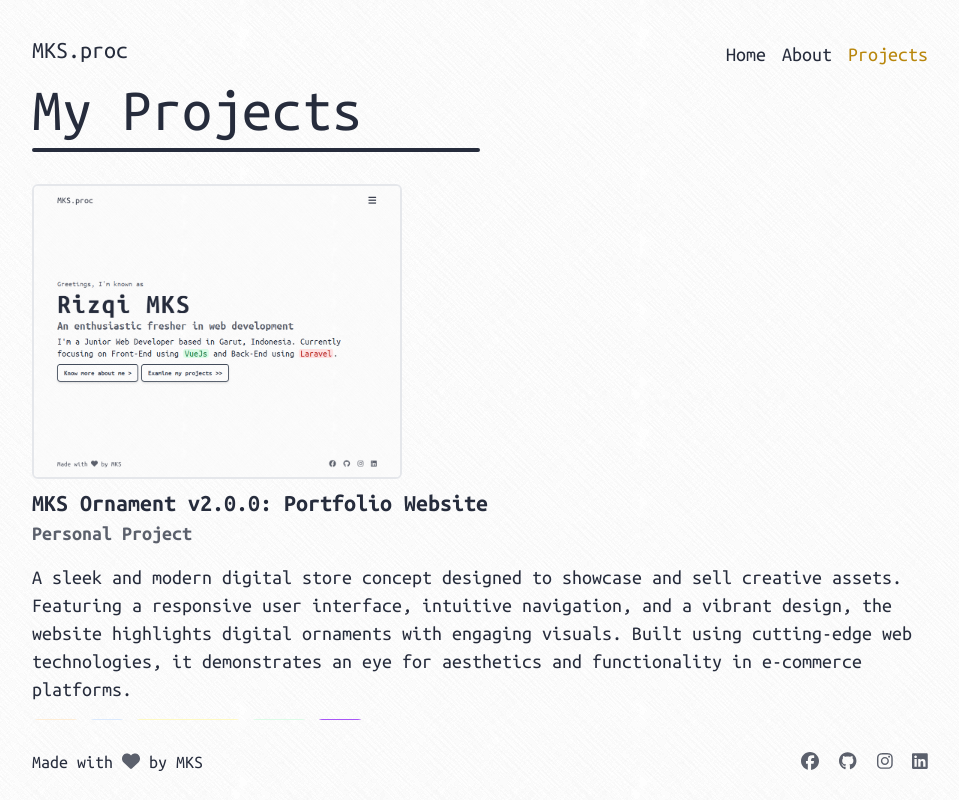
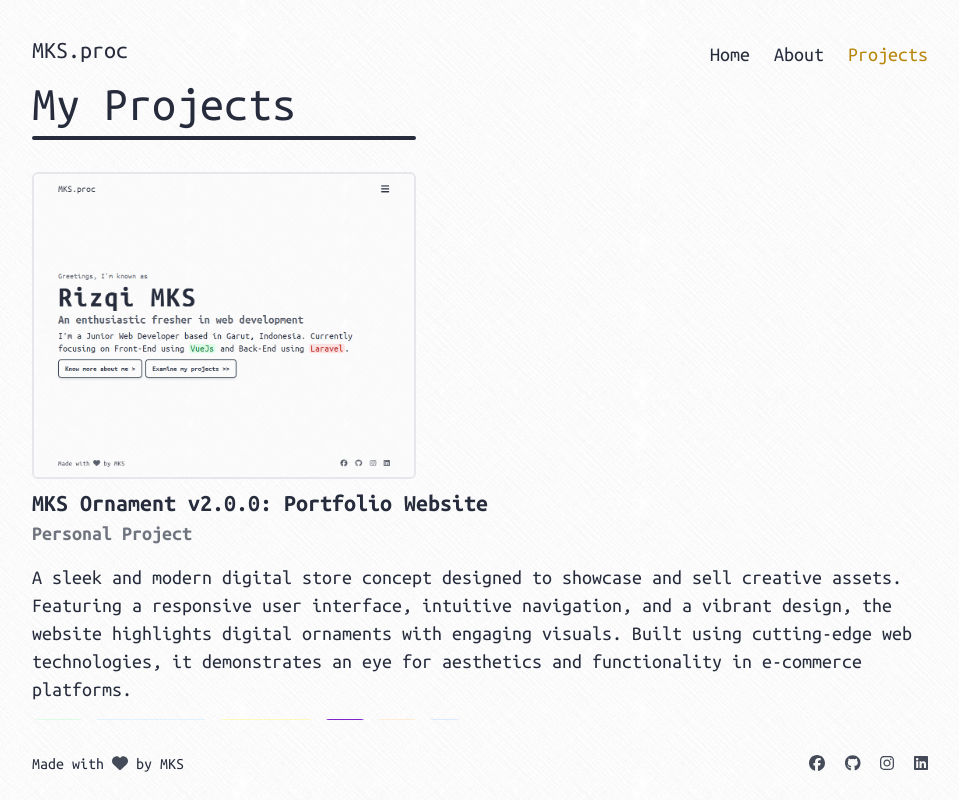
Before and after one commit to mksdesuyo/vuejs-ornament, a Vue app: page /project in a window 1280 px wide. Shown: the whole page, without its empty margins (160-1119 px from the left). Built offline with nearby package versions, Linux system fonts and the light colour scheme.

Commit message:
refactor: adjust font size

```diff
--- a/src/components/FooterApp.vue
+++ b/src/components/FooterApp.vue
@@ -1,11 +1,11 @@
 <template>
   <footer class="fixed bottom-0 left-0 right-0 z-40 px-8 pb-6 md:px-16 lg:px-48">
-    <div class="flex items-center justify-between text-xs xs:text-sm sm:text-lg">
+    <div class="flex items-center justify-between text-xs xs:text-sm sm:text-base">
       <p>
         Made with
         <font-awesome-icon
           :icon="['fas', 'heart']"
-          class="duration-150 ease-in-out opacity-75 hover:opacity-100 hover:text-red-500"
+          class="duration-150 ease-in-out opacity-85 hover:opacity-100 hover:text-red-500"
         />
         by MKS
       </p>
@@ -14,7 +14,7 @@
           <a :href="social.link" target="_blank" rel="noreferrer noopener"
             ><font-awesome-icon
               :icon="['fab', social.name]"
-              class="duration-150 ease-in-out opacity-75 hover:opacity-100"
+              class="duration-150 ease-in-out opacity-85 hover:opacity-100"
               :class="social.color"
           /></a>
         </li>
--- a/src/components/HeaderApp.vue
+++ b/src/components/HeaderApp.vue
@@ -7,7 +7,7 @@ import NavMenu from './NavMenu.vue';
     <nav class="flex items-center justify-between">
       <router-link
         to="/"
-        class="text-base font-medium duration-150 ease-in-out xs:text-lg md:text-2xl no-active max-lg:hover:ml-2"
+        class="text-base font-medium duration-150 ease-in-out xs:text-lg sm:text-2xl no-active max-lg:hover:ml-2"
         data-discover="true"
         aria-current="page"
         >MKS.proc</router-link
@@ -16,7 +16,7 @@ import NavMenu from './NavMenu.vue';
         <button @click="isOpen = !isOpen" class="grid w-auto lg:hidden">
           <font-awesome-icon
             :icon="isOpen ? ['fas', 'x'] : ['fas', 'bars']"
-            class="w-3 h-3 xs:w-4 xs:h-4 sm:w-5 sm:h-5 md:w-6 md:h-6"
+            class="w-3 h-3 xs:w-4 xs:h-4 sm:w-5 sm:h-5"
           />
         </button>
         <NavMenu :class="[isOpen ? 'right-8 md:right-16' : '-right-full']" />
--- a/src/components/NavMenu.vue
+++ b/src/components/NavMenu.vue
@@ -1,11 +1,11 @@
 <template>
   <ul
-    class="absolute flex flex-col w-2/6 gap-4 py-2 mt-2 text-sm text-right transition-all duration-500 ease-in-out max-lg:border-2 max-lg:rounded-md max-lg:shadow-md max-lg:px-4 max-lg:bg-crossword lg:flex-row lg:static top-10 border-gray-50 xs:text-base sm:text-lg md:text-xl lg:w-full text-gunmetal lg:border-none lg:shadow-none xs:top-11 md:top-14"
+    class="absolute flex flex-col w-2/6 gap-2 py-2 mt-2 text-sm text-right transition-all duration-500 ease-in-out max-lg:border-2 max-lg:rounded-md max-lg:shadow-md max-lg:px-4 max-lg:bg-crossword lg:flex-row lg:static top-10 border-gray-50 xs:text-base sm:text-lg md:text-xl lg:w-full text-gunmetal lg:border-none lg:shadow-none xs:top-11 md:top-14 lg:gap-6"
   >
     <li v-for="route in routes" :key="route.name">
       <router-link
         :to="route.path"
-        class="duration-150 ease-in-out max-lg:hover:mr-2"
+        class="duration-150 ease-in-out max-lg:hover:mr-2 lg:hover:underline"
         data-discover="true"
         aria-current="page"
         >{{ route.name }}</router-link
--- a/src/components/ProjectCard.vue
+++ b/src/components/ProjectCard.vue
@@ -4,21 +4,21 @@
       <img
         :src="image"
         :alt="`${title} preview image`"
-        class="w-10/12 border-2 border-gray-200 rounded-md xs:w-8/12 sm:w-7/12 lg:w-5/12"
+        class="border-2 border-gray-200 rounded-md w-44 xs:w-48 sm:w-96"
         @click="$emit('image-clicked', image)"
       />
       <div>
         <a :href="link" target="_blank" rel="noreferrer noopener">
-          <h2 class="text-base xs:text-lg sm:text-2xl">{{ title }}</h2>
+          <h2 class="text-base xs:text-lg sm:text-xl md:text-2xl">{{ title }}</h2>
         </a>
-        <p class="text-sm opacity-75 xs:text-base sm:text-xl">{{ project_type }}</p>
+        <p class="text-sm opacity-65 xs:text-base sm:text-lg md:text-xl">{{ project_type }}</p>
       </div>
     </header>
-    <p class="text-sm xs:text-base sm:text-xl">
+    <p class="text-sm xs:text-base sm:text-lg md:text-xl">
       {{ description }}
     </p>
     <footer class="flex flex-col gap-4">
-      <ul class="flex flex-wrap items-center gap-2 text-sm xs:text-base sm:text-xl">
+      <ul class="flex flex-wrap items-center gap-2 text-xs xs:text-sm sm:text-base md:text-lg">
         <li
           v-for="tech in techStack"
           :key="tech"
@@ -32,7 +32,7 @@
         :href="link"
         target="_blank"
         rel="noreferrer noopener"
-        class="px-4 py-2 text-xs font-bold text-gray-700 transition-all duration-200 ease-in-out border-2 border-gray-700 rounded-lg shadow-md xs:text-sm w-fit hover:bg-gray-700 hover:text-gray-50 sm:text-lg"
+        class="px-4 py-2 text-xs font-bold text-gray-700 transition-all duration-200 ease-in-out border-2 border-gray-700 rounded-lg shadow-md w-fit hover:bg-gray-700 hover:text-gray-50 xs:text-sm sm:text-base"
         >View Demo <font-awesome-icon :icon="['fas', 'arrow-up-right-from-square']"
       /></a>
     </footer>
@@ -80,7 +80,8 @@ export default {
         Leaflet: ['bg-lime-100', 'text-lime-700'],
         VueJs: ['bg-green-100', 'text-green-700'],
         Svelte: ['bg-orange-100', 'text-orange-700'],
-        Vite: ['bg-purple-500', 'text-yellow-400'],
+        Vite: ['bg-purple-700', 'text-yellow-300'],
+        'Tailwind CSS': ['bg-sky-100', 'text-sky-700'],
       };
       return techClasses[tech] || ['bg-gray-500', 'text-white'];
     },
--- a/src/views/AboutView.vue
+++ b/src/views/AboutView.vue
@@ -3,19 +3,19 @@
     class="grid gap-2 px-8 pt-2 pb-16 leading-5 h-dvh place-content-center xs:pt-4 md:pt-8 md:pb-20 md:px-16 lg:px-48"
   >
     <div>
-      <h1 class="pt-12 mb-2 text-3xl xs:text-4xl sm:text-5xl md:text-6xl">Who I am</h1>
-      <hr class="w-3/5 mb-2 border-2 rounded-md border-gunmetal sm:w-3/6 lg:w-2/6" />
+      <h1 class="pt-12 mb-2 text-3xl sm:text-4xl md:text-5xl">Who I am</h1>
+      <hr class="mb-2 border-2 rounded-md w-44 border-gunmetal md:w-72" />
     </div>
     <div class="pr-2 overflow-y-auto">
-      <p class="text-sm xs:text-base sm:text-xl md:text-2xl">
+      <p class="text-sm xs:text-base sm:text-lg md:text-xl">
         Greetings! I'm Rizqi Muhammad Khatami Sandi, a
         <span class="font-bold">Junior Web Developer</span> certified by BNSP and based in Garut,
         Indonesia.<br />
         With a proper foundation in web development, I specialize in creating
         <span class="font-bold">Front-End</span> solutions using
-        <span class="bg-green-100 px-1 text-[#41B883] rounded-md">VueJs</span> and developing
-        <span class="font-bold">Back-End</span> systems with
-        <span class="px-1 text-[#F05340] bg-red-100 rounded-md">Laravel</span>. <br />
+        <span class="font-bold">VueJs</span> and developing
+        <span class="font-bold">Back-End</span> systems with <span class="font-bold">Laravel</span>.
+        <br />
         <br />
         Beyond coding, I have deep passion for learning new languages and cultures. I can
         communicate in <span class="font-bold">English</span> and
@@ -37,7 +37,7 @@
         I'm eager to collaborate and bring innovative ideas to life in the ever-evolving tech
         industry.
       </p>
-      <div class="flex flex-wrap gap-2 mt-4 text-xs font-bold xs:text-sm sm:text-lg">
+      <div class="flex flex-wrap gap-2 mt-4 text-xs font-bold xs:text-sm sm:text-base">
         <a
           href="https://drive.google.com/file/d/1sK72JqqrcNktKKtfVp3Lg2xclFH34GI3/view?usp=drive_link"
           target="_blank"
--- a/src/views/HomeView.vue
+++ b/src/views/HomeView.vue
@@ -4,24 +4,20 @@ import RLButton from '../components/RouterLinkBtn.vue';
 
 <template>
   <main class="grid gap-1 px-8 leading-5 h-dvh place-content-center md:px-16 lg:px-48">
-    <span class="text-xs opacity-75 xs:text-sm sm:text-lg md:text-xl lg:text-2xl"
-      >Greetings, I'm known as</span
-    >
-    <h1
-      class="text-3xl font-bold leading-8 tracking-wider xs:text-4xl sm:text-6xl md:text-7xl lg:text-8xl"
-    >
+    <span class="text-xs opacity-75 xs:text-sm sm:text-lg md:text-xl">Greetings, I'm known as</span>
+    <h1 class="text-3xl font-bold leading-8 tracking-wider xs:text-4xl sm:text-6xl md:text-7xl">
       Rizqi MKS
     </h1>
-    <h2 class="text-base font-bold opacity-75 xs:text-lg sm:text-2xl md:text-3xl lg:text-4xl">
+    <h2 class="text-base font-bold opacity-75 xs:text-lg sm:text-2xl md:text-3xl">
       An enthusiastic fresher in web development
     </h2>
-    <p class="mt-1 text-sm xs:text-base sm:text-xl md:text-2xl">
+    <p class="mt-1 text-sm xs:text-base sm:text-lg md:text-xl">
       I'm a Junior Web Developer based in Garut, Indonesia. Currently focusing on Front-End using
-      <span class="px-1 text-green-700 bg-green-100 rounded-md">VueJs</span> and Back-End using
-      <span class="px-1 text-red-700 bg-red-100 rounded-md">Laravel</span>.
+      <span class="font-bold">VueJs</span> and Back-End using
+      <span class="font-bold">Laravel</span>.
     </p>
     <div
-      class="flex flex-wrap items-center pb-2 mt-2 text-xs font-bold gap-x-2 gap-y-2 xs:text-sm sm:text-lg"
+      class="flex flex-wrap items-center pb-2 mt-2 text-xs font-bold gap-x-2 gap-y-2 xs:text-sm sm:text-base"
     >
       <RLButton v-for="link in links" :key="link.text" :text="link.text" :to="link.path" />
     </div>
--- a/src/views/ProjectView.vue
+++ b/src/views/ProjectView.vue
@@ -30,7 +30,7 @@ const projects = [
     link: 'https://mks-ornament.vercel.app/',
     description:
       'A sleek and modern digital store concept designed to showcase and sell creative assets. Featuring a responsive user interface, intuitive navigation, and a vibrant design, the website highlights digital ornaments with engaging visuals. Built using cutting-edge web technologies, it demonstrates an eye for aesthetics and functionality in e-commerce platforms.',
-    techStack: ['HTML', 'CSS', 'JavaScript', 'VueJs', 'Vite'],
+    techStack: ['VueJs', 'Tailwind CSS', 'JavaScript', 'Vite', 'HTML', 'CSS'],
   },
   {
     image: mksSocialsPreviewImage,
@@ -85,8 +85,8 @@ const projects = [
     class="grid gap-2 px-8 pt-2 pb-16 leading-5 h-dvh place-content-center xs:pt-4 md:pt-8 md:px-16 lg:px-48"
   >
     <div>
-      <h1 class="pt-12 mb-2 text-3xl xs:text-4xl sm:text-5xl md:text-6xl">My Projects</h1>
-      <hr class="w-4/5 mb-2 border-2 rounded-md border-gunmetal sm:w-4/6 lg:w-3/6" />
+      <h1 class="pt-12 mb-2 text-3xl sm:text-4xl md:text-5xl">My Projects</h1>
+      <hr class="mb-2 border-2 rounded-md w-52 border-gunmetal md:w-96" />
     </div>
     <div class="pr-2 overflow-y-auto sm:my-4">
       <ProjectCard
@@ -109,7 +109,7 @@ const projects = [
     >
       <div class="relative p-4 bg-white rounded-lg shadow-lg">
         <button
-          class="absolute grid p-1 text-gray-900 bg-gray-400 top-6 right-6 hover:text-red-500"
+          class="absolute grid p-2 text-black bg-gray-300 rounded-sm top-6 right-6 hover:text-red-500"
           @click="closeModal"
         >
           <font-awesome-icon :icon="['fas', 'x']" />
```
